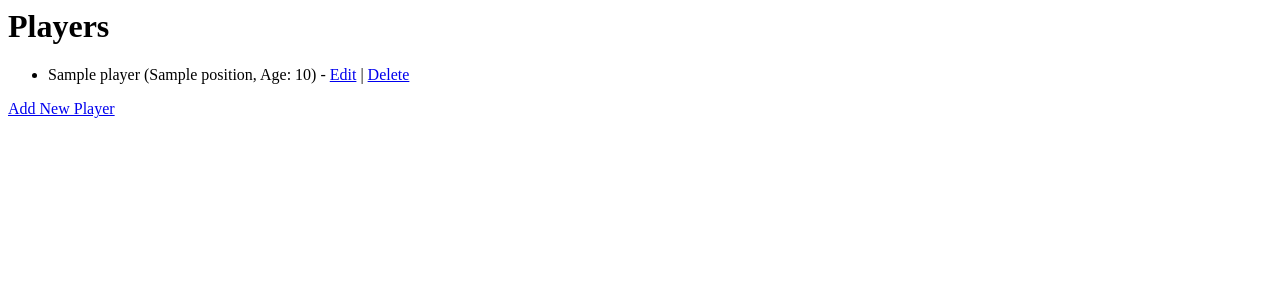
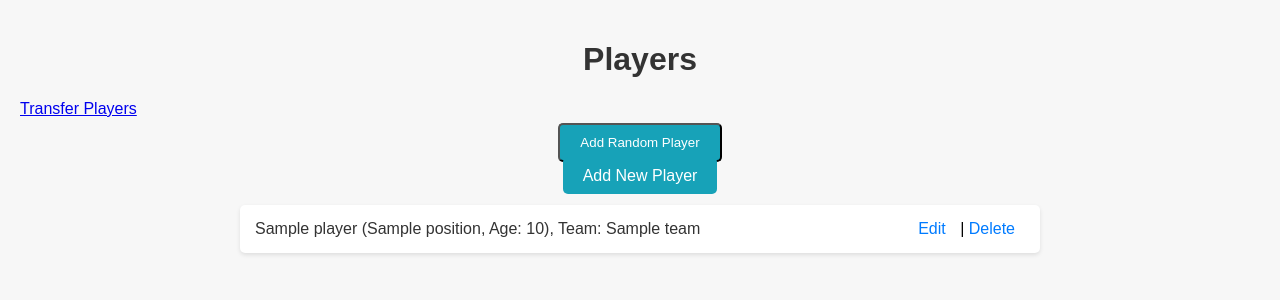
Before and after one commit to mivanov9348/SportsStatsDjango, a Django app: template players_manager/players/templates/players/allplayers.html in a window 1280 px wide. Shown: the top 300 px of the page. Run offline with Django 5.2, Linux system fonts and the light colour scheme; the template is opened without the code that fills it: most values are stand-ins (such as "Sample title", 1, 10 or a date in 2020).

Commit message:
add teams

```diff
--- a/players_manager/players/models.py
+++ b/players_manager/players/models.py
@@ -1,4 +1,5 @@
 from django.db import models
+from teams.models import Team
 
 # Create your models here.
 
@@ -12,7 +13,7 @@ class Player(models.Model):
     name = models.CharField(max_length=100)
     age = models.IntegerField(default=0)
     position = models.ForeignKey(Position, on_delete=models.CASCADE)
-    team = models.CharField(max_length=100)
+    team = models.ForeignKey(Team,on_delete=models.CASCADE,related_name='players')
     is_active = models.BooleanField(default=True)
 
     def __str__(self):
--- a/players_manager/players/templates/players/allplayers.html
+++ b/players_manager/players/templates/players/allplayers.html
@@ -1,11 +1,138 @@
+<!DOCTYPE html>
+<html lang="en">
+<head>
+    <meta charset="UTF-8">
+    <meta name="viewport" content="width=device-width, initial-scale=1.0">
+    <title>Players</title>
+    <style>
+        body {
+            font-family: Arial, sans-serif;
+            background-color: #f7f7f7;
+            margin: 0;
+            padding: 20px;
+        }
+
+        h1 {
+            text-align: center;
+            color: #333;
+        }
+
+        .add-player-container {
+            text-align: center;
+            margin-bottom: 20px; /* Now it's above the player list */
+        }
+
+        .add-player-container a,
+        .add-player-container button {
+            background-color: #17a2b8;
+            color: white;
+            text-decoration: none;
+            padding: 10px 20px;
+            border-radius: 5px;
+            margin: 5px; /* Add space between buttons */
+            transition: background-color 0.3s ease;
+        }
+
+        .add-player-container a:hover,
+        .add-player-container button:hover {
+            background-color: #138496;
+        }
+
+        .player-list {
+            list-style: none;
+            padding: 0;
+            max-width: 800px;
+            margin: 0 auto;
+        }
+
+        .player-list li {
+            background-color: #fff;
+            padding: 15px;
+            margin-bottom: 10px;
+            border-radius: 5px;
+            box-shadow: 0 2px 4px rgba(0, 0, 0, 0.1);
+            display: flex;
+            justify-content: space-between;
+            align-items: center;
+            transition: background-color 0.3s ease;
+        }
+
+        .player-list li:hover {
+            background-color: #f0f0f0;
+        }
+
+        .player-info {
+            font-size: 16px;
+            color: #333;
+        }
+
+        .player-actions a {
+            text-decoration: none;
+            color: #007bff;
+            margin-right: 10px;
+            transition: color 0.3s ease;
+        }
+
+        .player-actions a:hover {
+            color: #0056b3;
+        }
+
+        .player-actions button {
+            background-color: #28a745;
+            color: white;
+            border: none;
+            padding: 5px 10px;
+            border-radius: 5px;
+            cursor: pointer;
+            transition: background-color 0.3s ease;
+        }
+
+        .player-actions button:hover {
+            background-color: #218838;
+        }
+
+        /* Responsive Design */
+        @media (max-width: 600px) {
+            .player-list li {
+                flex-direction: column;
+                text-align: center;
+            }
+
+            .player-actions {
+                margin-top: 10px;
+            }
+        }
+    </style>
+</head>
+<body>
     <h1>Players</h1>
-<ul>
+    <a href="{% url 'transfer_players' %}">Transfer Players</a>
+
+
+    <!-- Buttons for adding players placed above the list -->
+    <div class="add-player-container">
+        <form method="POST" action="{% url 'add_random_player' %}">
+            {% csrf_token %}
+            <button type="submit">Add Random Player</button>
+        </form>
+
+        <a href="{% url 'player_create' %}">Add New Player</a>
+    </div>
+
+    <!-- Player list with newest first -->
+    <ul class="player-list">
         {% for player in players %}
-    <li>{{ player.name }} ({{ player.position }}, Age: {{ player.age }}) -
+            <li>
+                <div class="player-info">
+                    {{ player.name }} ({{ player.position.name }}, Age: {{ player.age }}), Team: {{ player.team }}
+                </div>
+                <div class="player-actions">
                     <a href="{% url 'player_update' player.id %}">Edit</a> |
                     <a href="{% url 'player_delete' player.id %}">Delete</a>
+                </div>
             </li>
         {% endfor %}
     </ul>
 
-<a href="{% url 'player_create' %}">Add New Player</a>
+</body>
+</html>
--- a/players_manager/players/urls.py
+++ b/players_manager/players/urls.py
@@ -4,6 +4,7 @@ from . import views
 urlpatterns = [
     path('', views.allplayers, name = 'allplayers'),
     path('create/', views.createplayer, name = 'player_create'),
+    path('add-random/',views.add_random_player,name='add_random_player'),
     path('<int:id>/edit/', views.updateplayer, name = 'player_update'),
     path('<int:id>/delete/', views.deleteplayer, name = 'player_delete'),
-]
+    ]
--- a/players_manager/players_manager/settings.py
+++ b/players_manager/players_manager/settings.py
@@ -37,7 +37,8 @@ INSTALLED_APPS = [
     "django.contrib.sessions",
     "django.contrib.messages",
     "django.contrib.staticfiles",
-    'players'
+    'players',
+    'teams'
 ]
 
 MIDDLEWARE = [
--- a/players_manager/players_manager/urls.py
+++ b/players_manager/players_manager/urls.py
@@ -5,5 +5,6 @@ from django.urls import path, include
 urlpatterns = [
     path("admin/", admin.site.urls),
     path('', lambda request: redirect('players/', permanent=True)),
-    path("players/", include('players.urls'))
+    path("players/", include('players.urls')),
+    path("teams/",include('teams.urls'))
 ]
--- /dev/null
+++ b/players_manager/teams/urls.py
@@ -0,0 +1,6 @@
+from django.urls import path
+from . import views
+
+urlpatterns = [
+    path('',views.allteams,name='allteams')
+]
```
Also changed, not shown: players_manager/players/views.py (+23 -2 lines), players_manager/teams/templates/teams/allteams.html (added, +124 -0 lines), players_manager/__init__.py (added). Lines whose indentation alone changed are shown as unchanged.
